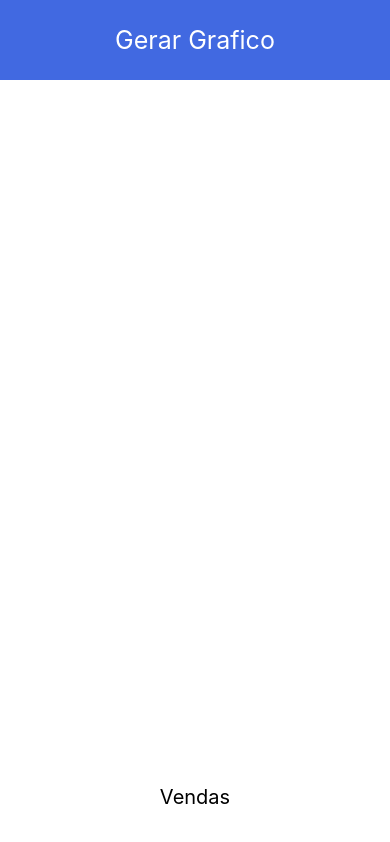
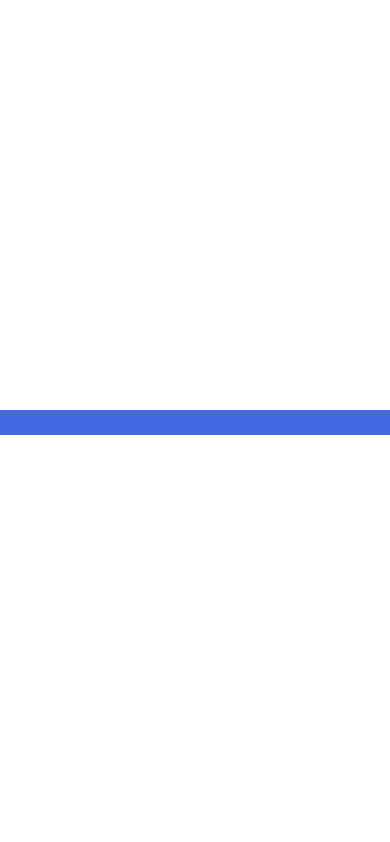
Before and after one commit to GabryelBoeira/React-Native, a React Native app in the folder modulo-animacoes/projetoBase/: screen / in a window 390 px wide. Built offline with nearby package versions, Linux system fonts and the light colour scheme.

Commit message:
Utilizando interpolate para transforma valor aminado

```diff
--- a/modulo-animacoes/projetoBase/src/App.js
+++ b/modulo-animacoes/projetoBase/src/App.js
@@ -3,52 +3,34 @@ import {Text, StyleSheet, View, Animated, Pressable} from 'react-native';
 
 export default class App extends Component {
   state = {
-    widthAnimation: new Animated.Value(150),
-    heightAnimation: new Animated.Value(35),
-    opacityAnimation: new Animated.Value(0),
+    widthAnimation: new Animated.Value(0),
   };
 
-  carregarGrafico = () => {
-    Animated.sequence([
-      Animated.timing(this.state.opacityAnimation, {
-        toValue: 1,
-        duration: 100,
-        useNativeDriver: false,
-      }).start(),
-      Animated.timing(this.state.heightAnimation, {
-        toValue: 300,
-        duration: 1000,
-        useNativeDriver: false,
-      }).start(),
-    ]);
+  componentDidMount() {
+    Animated.timing(this.state.widthAnimation, {
+      toValue: 100,
+      duration: 5000,
+      useNativeDriver: false,
+    }).start();
+  }
+
+  percent = () => {
+    return this.state.widthAnimation.interpolate({
+      inputRange: [0, 100],
+      outputRange: ['0%', '100%'],
+    });
   };
 
   render() {
     return (
       <View style={styles.container}>
-        <View style={styles.viewPressable}>
-          <Pressable onPress={() => this.carregarGrafico()}>
-            <Text style={styles.pressableText}>Gerar Grafico</Text>
-          </Pressable>
-        </View>
-
-        <View style={styles.viewGrafico}>
-          <Animated.Text
-            style={({opacity: this.state.opacityAnimation}, styles.textTitle)}>
-            Vendas
-          </Animated.Text>
-          <Animated.View
-            style={[
-              {
-                width: this.state.widthAnimation,
-                height: this.state.heightAnimation,
-                opacity: this.state.opacityAnimation,
-              },
-              styles.viewAnimation,
-            ]}>
-            <Text style={styles.textLoading}> R$ 150,00 </Text>
-          </Animated.View>
-        </View>
+        <Animated.View
+          style={[
+            styles.viewloadingBar,
+            {
+              width: this.percent(),
+            },
+          ]}></Animated.View>
       </View>
     );
   }
@@ -57,35 +39,12 @@ export default class App extends Component {
 const styles = StyleSheet.create({
   container: {
     flex: 1,
-  },
-  viewAnimation: {
-    backgroundColor: '#4169e1',
+    alignItems: 'flex-start',
     justifyContent: 'center',
   },
-  textLoading: {
-    fontSize: 22,
-    color: '#fff',
-    textAlign: 'center',
-  },
-  viewPressable: {
-    height: 80,
-    alignItems: 'center',
-    flexDirection: 'row',
-    justifyContent: 'center',
+  viewloadingBar: {
     backgroundColor: '#4169e1',
-  },
-  pressableText: {
-    fontSize: 25,
-    color: '#fff',
-  },
-  viewGrafico: {
-    flex: 1,
-    flexDirection: 'column',
-    justifyContent: 'flex-end',
-    alignItems: 'center',
-  },
-  textTitle: {
-    fontSize: 20,
-    color: '#000',
+    width: '75%',
+    height: 25,
   },
 });
```
